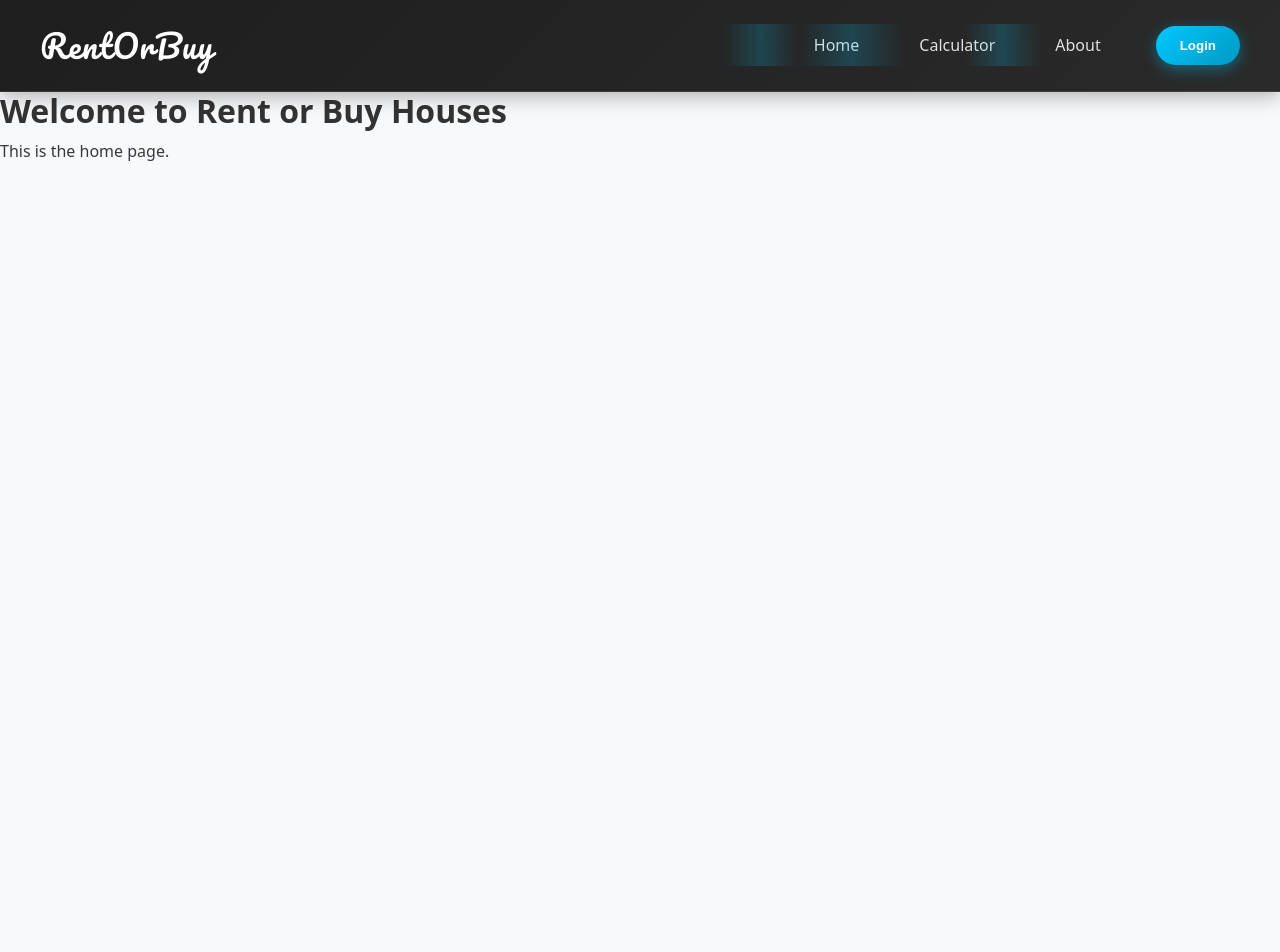
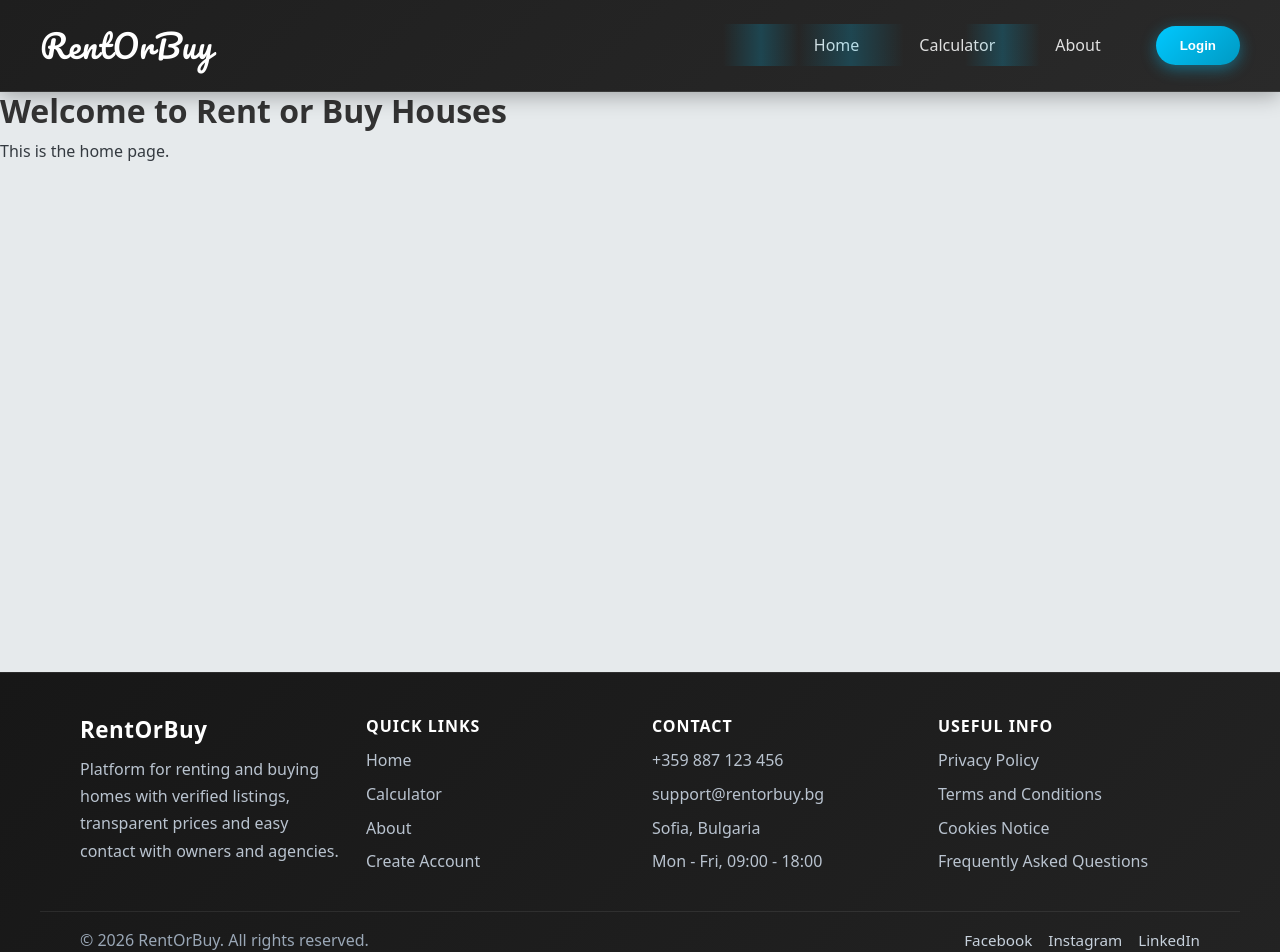
Before and after one commit to diela33/rent-or-buy-houses, an Angular app: page / in a window 1280 px wide. Shown: the top 952 px of the page. Before the commit the page ends 800 px from the top, so only its background shows below. Built offline with nearby package versions, Linux system fonts and the light colour scheme.

Commit message:
Добавих footer секцията и стиловете

```diff
--- a/src/app/header/header.css
+++ b/src/app/header/header.css
@@ -123,6 +123,103 @@
   background-color: rgba(255, 255, 255, 0.1);
 }
 
+main {
+  min-height: calc(100vh - 260px);
+}
+
+.site-footer {
+  background: linear-gradient(135deg, #171717 0%, #232323 100%);
+  color: #d5dbe3;
+  border-top: 1px solid rgba(255, 255, 255, 0.08);
+  margin-top: 40px;
+}
+
+.footer-content {
+  max-width: 1200px;
+  margin: 0 auto;
+  padding: 44px 40px 28px;
+  display: grid;
+  grid-template-columns: repeat(4, minmax(180px, 1fr));
+  gap: 24px;
+}
+
+.footer-section h3,
+.footer-section h4 {
+  color: #ffffff;
+  margin-bottom: 12px;
+}
+
+.footer-section h3 {
+  font-size: 1.4rem;
+  letter-spacing: 0.5px;
+}
+
+.footer-section h4 {
+  font-size: 1rem;
+  text-transform: uppercase;
+  letter-spacing: 0.06em;
+}
+
+.footer-section p {
+  margin: 0;
+  line-height: 1.7;
+  color: #b9c3cf;
+}
+
+.footer-section ul {
+  list-style: none;
+  margin: 0;
+  padding: 0;
+}
+
+.footer-section li {
+  margin-bottom: 8px;
+  color: #b9c3cf;
+}
+
+.footer-section a {
+  color: #b9c3cf;
+  text-decoration: none;
+  transition: color 0.2s ease;
+}
+
+.footer-section a:hover {
+  color: #00c8ff;
+}
+
+.footer-bottom {
+  max-width: 1200px;
+  margin: 0 auto;
+  border-top: 1px solid rgba(255, 255, 255, 0.08);
+  padding: 16px 40px 22px;
+  display: flex;
+  justify-content: space-between;
+  align-items: center;
+  gap: 12px;
+}
+
+.footer-bottom p {
+  margin: 0;
+  color: #9aa7b6;
+}
+
+.footer-socials {
+  display: flex;
+  align-items: center;
+  gap: 16px;
+}
+
+.footer-socials a {
+  color: #c7d1dc;
+  text-decoration: none;
+  font-size: 0.95rem;
+  transition: color 0.2s ease;
+}
+
+.footer-socials a:hover {
+  color: #00c8ff;
+}
+
 @media (max-width: 768px) {
   .navbar {
     padding: 15px 20px;
@@ -180,4 +277,20 @@
     margin-top: 10px;
     width: 100%;
   }
+
+  main {
+    min-height: calc(100vh - 220px);
+  }
+
+  .footer-content {
+    grid-template-columns: 1fr;
+    padding: 32px 20px 20px;
+    gap: 22px;
+  }
+
+  .footer-bottom {
+    padding: 14px 20px 20px;
+    flex-direction: column;
+    align-items: flex-start;
+  }
 }
--- a/src/app/header/header.html
+++ b/src/app/header/header.html
@@ -19,6 +19,57 @@
   <router-outlet></router-outlet>
 </main>
 
+<footer class="site-footer">
+  <div class="footer-content">
+    <section class="footer-section">
+      <h3>RentOrBuy</h3>
+      <p>
+        Platform for renting and buying homes with verified listings, transparent
+        prices and easy contact with owners and agencies.
+      </p>
+    </section>
+
+    <section class="footer-section">
+      <h4>Quick Links</h4>
+      <ul>
+        <li><a routerLink="/">Home</a></li>
+        <li><a routerLink="/calculator">Calculator</a></li>
+        <li><a routerLink="/about">About</a></li>
+        <li><a routerLink="/register">Create Account</a></li>
+      </ul>
+    </section>
+
+    <section class="footer-section">
+      <h4>Contact</h4>
+      <ul>
+        <li><a href="tel:+359887123456">+359 887 123 456</a></li>
+        <li><a href="mailto:support@rentorbuy.bg">support@rentorbuy.bg</a></li>
+        <li>Sofia, Bulgaria</li>
+        <li>Mon - Fri, 09:00 - 18:00</li>
+      </ul>
+    </section>
+
+    <section class="footer-section">
+      <h4>Useful Info</h4>
+      <ul>
+        <li>Privacy Policy</li>
+        <li>Terms and Conditions</li>
+        <li>Cookies Notice</li>
+        <li>Frequently Asked Questions</li>
+      </ul>
+    </section>
+  </div>
+
+  <div class="footer-bottom">
+    <p>© 2026 RentOrBuy. All rights reserved.</p>
+    <div class="footer-socials">
+      <a href="#" aria-label="Facebook">Facebook</a>
+      <a href="#" aria-label="Instagram">Instagram</a>
+      <a href="#" aria-label="LinkedIn">LinkedIn</a>
+    </div>
+  </div>
+</footer>
+
 <script>
   function toggleMenu() {
     const nav = document.getElementById('navLinks');
--- a/src/styles.css
+++ b/src/styles.css
@@ -6,7 +6,7 @@
   --danger-color: #dc3545;
   --warning-color: #ffc107;
   --info-color: #17a2b8;
-  --light-color: #f8f9fa;
+  --light-color: #e6eaec;
   --dark-color: #343a40;
   --font-family: 'Arial', sans-serif;
   --border-radius: 4px;
```
